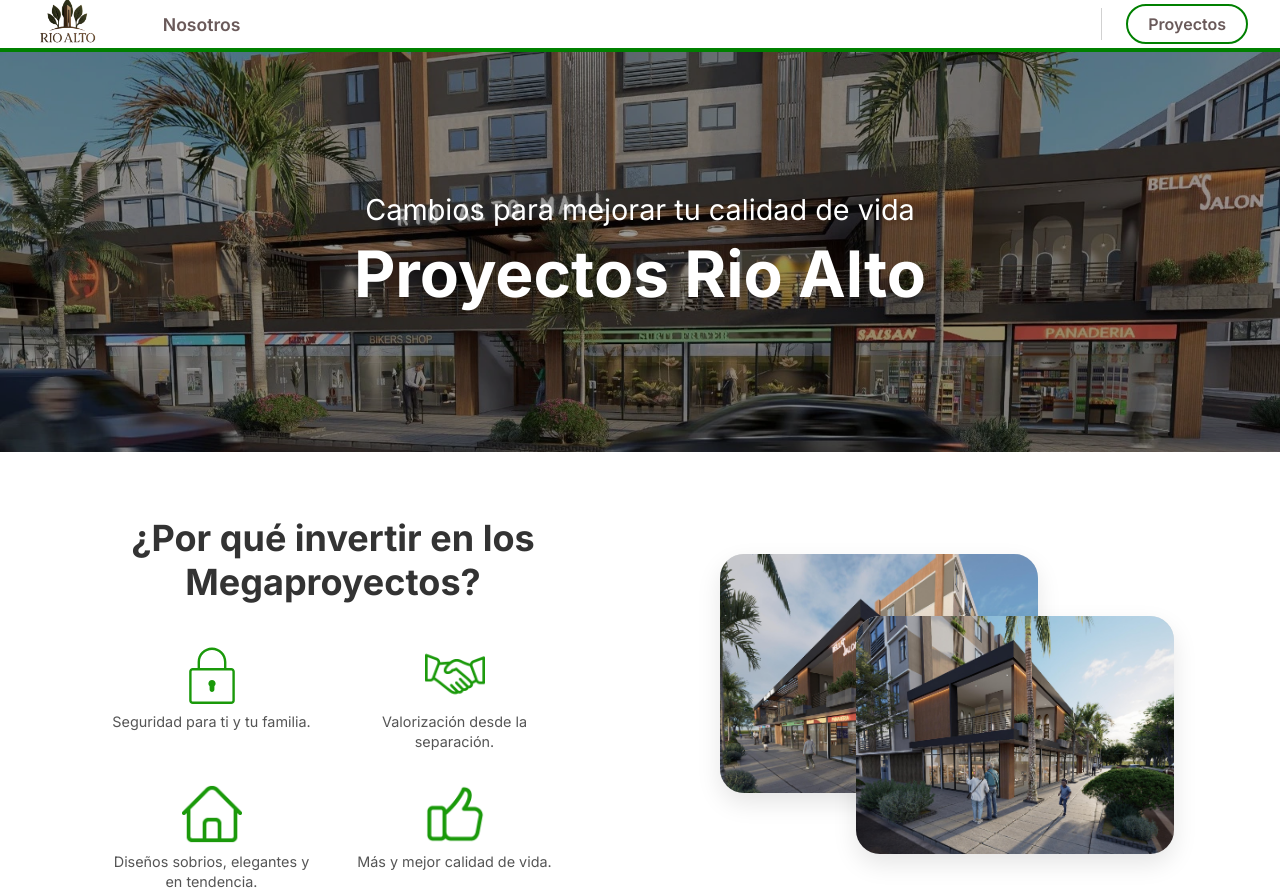
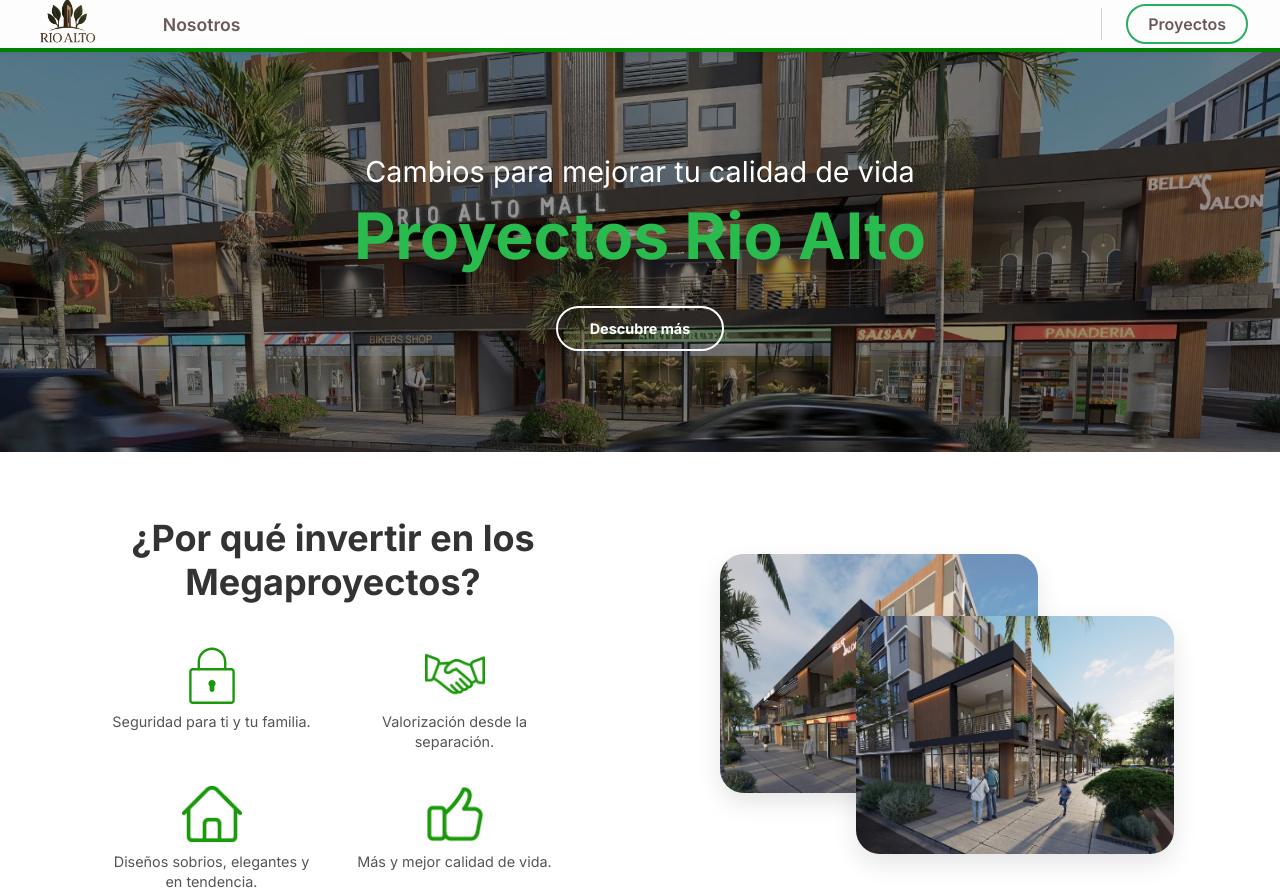
Before and after one commit to Mvteiio/rioAlto_proyecto, a plain HTML site: page index.html in a window 1280 px wide. Shown: the top 896 px of the page. Drawn offline with Linux system fonts and the light colour scheme.

Commit message:
Feat :sparkles: Uniendo index con nuevo html

```diff
--- a/assets/css/nosotros.css
+++ b/assets/css/nosotros.css
@@ -1,4 +1,9 @@
-/* Variables CSS para facilitar el mantenimiento */
+@import url('https://fonts.googleapis.com/css2?family=Inter:ital,opsz,wght@0,14..32,100..900;1,14..32,100..900&display=swap');
+
+html {
+    scroll-behavior: smooth;
+}
+
 :root {
     /* Color Principal: Verde Oscuro - #056e31 */
     --color-primary: #056e31;
@@ -16,7 +21,7 @@
 
 /* Estilos globales y reset (mini) */
 body {
-    font-family: Arial, sans-serif;
+    font-family: 'Inter', sans-serif;
     margin: 0;
     padding: 0;
     background-color: white;
@@ -32,11 +37,11 @@ body {
 .main-header {
     display: flex;
     align-items: center;
-    height: 7vh;
+    height: 6.5vh;
     padding: 0 32px;
     background-color: #ffffff;
     box-shadow: 0 2px 4px rgba(0, 0, 0, 0.05);
-    border-bottom: 1px solid green;
+    border-bottom: 1.5px solid green;
 }
 
 .main-header__logo img {
@@ -68,13 +73,13 @@ body {
     text-decoration: none;
     color: #6a5a5a;
     font-weight: 600;
-    border: 2px solid #008000;
+    border: 2px solid #27ae60;
     padding: 8px 20px;
     border-radius: 999px;
     transition: all 0.2s ease;
 }
 .main-header__button:hover {
-    background-color: #008000;
+    background-color: #27ae60;
     color: #ffffff;
 }
 
--- a/assets/css/style.css
+++ b/assets/css/style.css
@@ -22,6 +22,19 @@ body {
     background-color: #ffffff;
     box-shadow: 0 2px 4px rgba(0, 0, 0, 0.05);
     border-bottom: 4px solid green;
+    position: fixed;
+    top: 0;
+    left: 0;
+    width: 100%; /* Súper importante, o se encogerá */
+    z-index: 1000;
+    background-color: rgba(255, 255, 255, 0.658); /* Juega con el 0.7 (opacidad) */
+    -webkit-backdrop-filter: blur(10px); /* Para navegadores Safari */
+    backdrop-filter: blur(8px);
+}
+
+main {
+    /* Ajusta este valor al 'height' EXACTO de tu header */
+    padding-top: 6.5vh;
 }
 
 .main-header__logo img {
@@ -53,13 +66,13 @@ body {
     text-decoration: none;
     color: #6a5a5a;
     font-weight: 600;
-    border: 2px solid #008000;
+    border: 2px solid #27ae60;;
     padding: 8px 20px;
     border-radius: 999px;
     transition: all 0.2s ease;
 }
 .main-header__button:hover {
-    background-color: #008000;
+    background-color: #27ae60;
     color: #ffffff;
 }
 
@@ -107,6 +120,34 @@ body {
     margin: 0;
     font-size: 4rem; /* 'rem' es una unidad relativa */
     font-weight: 700;  /* Letra más gruesa (bold) */
+    color: rgb(41, 187, 77);
+}
+
+.hero__button {
+    display: inline-block; /* Para que respete el padding */
+    text-decoration: none;
+    color: #ffffff;
+    font-weight: 700;
+    font-size: 0.9rem;
+
+    /* El estilo "fantasma" (ghost button) */
+    border: 2px solid #ffffff;
+    background-color: transparent;
+
+    padding: 0.75rem 2rem; /* Aprox. 12px y 32px */
+    border-radius: 999px; /* Botón tipo píldora */
+
+    /* Espacio para separarlo del título */
+    margin-top: 2rem;
+
+    /* Transición suave */
+    transition: all 0.2s ease;
+}
+
+/* Efecto al pasar el mouse */
+.hero__button:hover {
+    background-color: #ffffff;
+    color: #333; /* Un color oscuro para el texto */
 }
 
 /* --- BEM: Bloque invest-section --- */
@@ -313,7 +354,7 @@ body {
     display: grid;
     /* 2 columnas en desktop */
     grid-template-columns: repeat(2, 1fr);
-    gap: 4rem; /* Espacio entre las tarjetas */
+    gap: 10rem; /* Espacio entre las tarjetas */
 
     /* Centramos la grilla y le damos un ancho máximo */
     max-width: 900px;
@@ -334,13 +375,13 @@ body {
     width: 100%;
     height: auto;
     display: block; /* Elimina espacio extra debajo de la imagen */
-    aspect-ratio: 16 / 10; /* Proporción para la imagen */
+    aspect-ratio: 10 / 8; /* Proporción para la imagen */
     object-fit: cover;
 }
 
 /* Contenedor para todo el texto de la tarjeta */
 .project-card__content {
-    padding: 1.5rem; /* Espaciado interno */
+    padding: 2rem 1.5rem;
 }
 
 .project-card__title {
--- a/index.html
+++ b/index.html
@@ -29,11 +29,12 @@
             <div class="hero__content">
                 <p class="hero__subtitle">Cambios para mejorar tu calidad de vida</p>
                 <h1 class="hero__title">Proyectos Rio Alto</h1>
+                <a href="#proxima-seccion" class="hero__button">Descubre más</a>
             </div>
 
         </section>
 
-        <section class="invest-section">
+        <section class="invest-section" id="proxima-seccion">
 
             <div class="invest-section__container">
 
@@ -114,7 +115,7 @@
                         loading="lazy">
 
                     <div class="project-card__content">
-                        <h3 class="project-card__title">Proyecto Rio Alto</h3>
+                        <h3 class="project-card__title">Rio Alto apartamentos</h3>
                         <p class="project-card__location">
                             <svg xmlns="http://www.w3.org/2000/svg" width="16" height="16" fill="currentColor" viewBox="0 0 16 16">
                                 <path d="M8 16s6-5.686 6-10A6 6 0 0 0 2 6c0 4.314 6 10 6 10zm0-7a3 3 0 1 1 0-6 3 3 0 0 1 0 6z"/>
@@ -123,11 +124,7 @@
                         </p>
 
                         <div class="project-card__footer">
-                            <div class="project-card__price">
-                                <span class="project-card__price-label">Desde</span>
-                                <span class="project-card__price-value">$500 millones</span>
-                            </div>
-                            <a href="#" class="project-card__button">Descúbrelo</a>
+                            <a href="rioAltoApartamentos.html" class="project-card__button">Descúbrelo</a>
                         </div>
                     </div>
                 </div>
@@ -147,10 +144,6 @@
                             Carrera 2 con Calle 29 - Santa Marta...
                         </p>
                         <div class="project-card__footer">
-                            <div class="project-card__price">
-                                <span class="project-card__price-label">Desde</span>
-                                <span class="project-card__price-value">$500 millones</span>
-                            </div>
                             <a href="#" class="project-card__button">Descúbrelo</a>
                         </div>
                     </div>
```
Also changed, not shown: rioAltoApartamentos.html (renamed from nosotros.html, +2 -2 lines).
